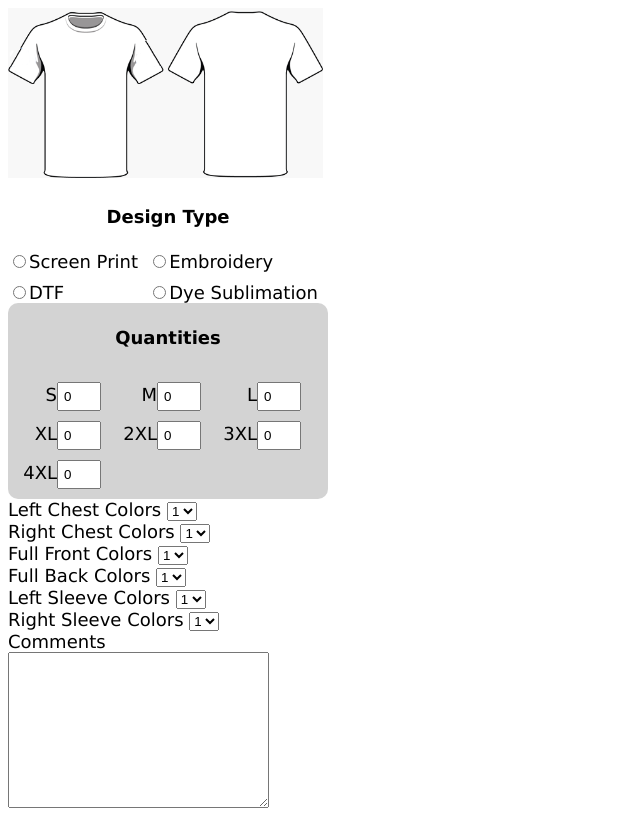
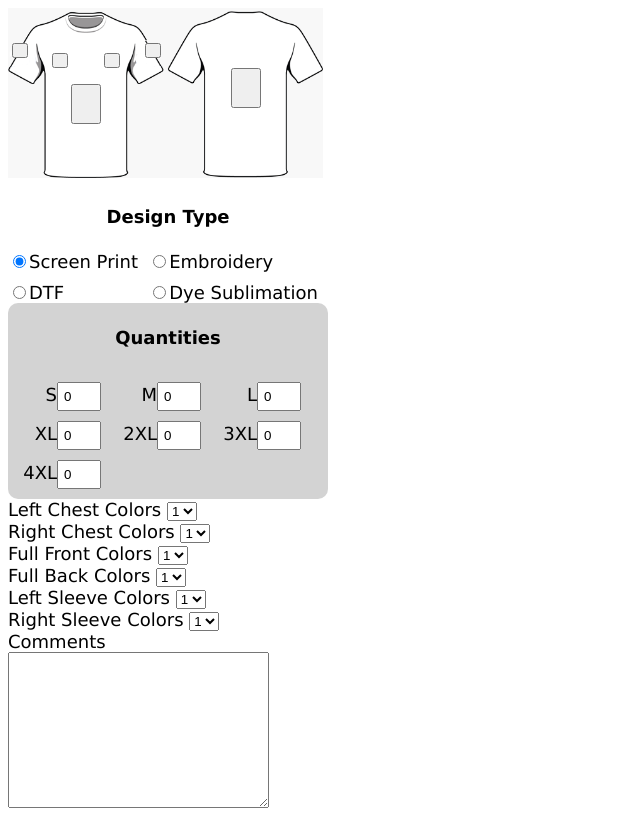
Before and after one commit to imagepointe-jk/pricing-calculator-frontend, a React (Vite) app: page / in a window 1280 px wide. Shown: the whole page, without its empty margins (0-640 px from the left). Built offline with nearby package versions, Linux system fonts and the light colour scheme.

Commit message:
Add ability to select design locations; make screen print options only show when screen print is selected

```diff
--- a/src/components/DesignTypes.tsx
+++ b/src/components/DesignTypes.tsx
@@ -1,25 +1,54 @@
+import { DesignType } from "../sharedTypes";
 import { QuoteRequestStateProps } from "./QuoteInterface";
 import styles from "./styles/QuoteInterface.module.css";
 
 export function DesignTypes({ state, setState }: QuoteRequestStateProps) {
+  function setDesignType(newType: DesignType) {
+    setState({ ...state, designType: newType });
+  }
+
   return (
     <div>
       <h4>Design Type</h4>
       <div className={styles["design-type-options"]}>
         <label htmlFor="screen-print-option">
-          <input type="radio" name="design-type" id="screen-print-option" />
+          <input
+            type="radio"
+            name="design-type"
+            id="screen-print-option"
+            onChange={() => setDesignType("Screen Print")}
+            checked={state.designType === "Screen Print"}
+          />
           Screen Print
         </label>
         <label htmlFor="embroidery-option">
-          <input type="radio" name="design-type" id="embroidery-option" />
+          <input
+            type="radio"
+            name="design-type"
+            id="embroidery-option"
+            onChange={() => setDesignType("Embroidery")}
+            checked={state.designType === "Embroidery"}
+          />
           Embroidery
         </label>
         <label htmlFor="dtf-option">
-          <input type="radio" name="design-type" id="dtf-option" />
+          <input
+            type="radio"
+            name="design-type"
+            id="dtf-option"
+            onChange={() => setDesignType("DTF")}
+            checked={state.designType === "DTF"}
+          />
           DTF
         </label>
         <label htmlFor="dye-sub-option">
-          <input type="radio" name="design-type" id="dye-sub-option" />
+          <input
+            type="radio"
+            name="design-type"
+            id="dye-sub-option"
+            onChange={() => setDesignType("Dye Sublimation")}
+            checked={state.designType === "Dye Sublimation"}
+          />
           Dye Sublimation
         </label>
       </div>
--- a/src/components/GarmentLocationSelector.tsx
+++ b/src/components/GarmentLocationSelector.tsx
@@ -1,12 +1,103 @@
+import { GarmentLocation } from "../types";
 import { QuoteRequestStateProps } from "./QuoteInterface";
+import styles from "./styles/GarmentLocationSelector.module.css";
+import "./styles/GarmentLocationSelector.css";
 
 export function GarmentLocationSelector({
   state,
   setState,
 }: QuoteRequestStateProps) {
+  const {
+    locations: {
+      fullBack,
+      fullFront,
+      leftChest,
+      leftSleeve,
+      rightChest,
+      rightSleeve,
+    },
+  } = state;
+  function toggleLocationState(location: GarmentLocation) {
+    const currentLocationState = parseLocationState(location);
+    const newState = { ...state };
+    if (location === "Full Back")
+      newState.locations.fullBack = !currentLocationState;
+    if (location === "Full Front")
+      newState.locations.fullFront = !currentLocationState;
+    if (location === "Left Chest")
+      newState.locations.leftChest = !currentLocationState;
+    if (location === "Right Chest")
+      newState.locations.rightChest = !currentLocationState;
+    if (location === "Left Sleeve")
+      newState.locations.leftSleeve = !currentLocationState;
+    if (location === "Right Sleeve")
+      newState.locations.rightSleeve = !currentLocationState;
+    setState(newState);
+  }
+
+  function parseLocationState(location: GarmentLocation) {
+    const { locations } = state;
+    switch (location) {
+      case "Full Back":
+        return locations.fullBack;
+      case "Full Front":
+        return locations.fullFront;
+      case "Left Chest":
+        return locations.leftChest;
+      case "Right Chest":
+        return locations.rightChest;
+      case "Left Sleeve":
+        return locations.leftSleeve;
+      case "Right Sleeve":
+        return locations.rightSleeve;
+    }
+  }
+
   return (
-    <div>
+    <div className={styles["main"]}>
       <img src="/garment.png" alt="garment" />
+      <button
+        className={`${styles["location-button"]} ${
+          fullBack ? styles["selected"] : ""
+        }`}
+        id="full-back-button"
+        onClick={() => toggleLocationState("Full Back")}
+      ></button>
+      <button
+        className={`${styles["location-button"]} ${
+          fullFront ? styles["selected"] : ""
+        }`}
+        id="full-front-button"
+        onClick={() => toggleLocationState("Full Front")}
+      ></button>
+      <button
+        className={`${styles["location-button"]} ${
+          leftChest ? styles["selected"] : ""
+        }`}
+        id="left-chest-button"
+        onClick={() => toggleLocationState("Left Chest")}
+      ></button>
+      <button
+        className={`${styles["location-button"]} ${
+          rightChest ? styles["selected"] : ""
+        }`}
+        id="right-chest-button"
+        onClick={() => toggleLocationState("Right Chest")}
+      ></button>
+      <button
+        className={`${styles["location-button"]} ${
+          leftSleeve ? styles["selected"] : ""
+        }`}
+        id="left-sleeve-button"
+        onClick={() => toggleLocationState("Left Sleeve")}
+      ></button>
+      <button
+        className={`${styles["location-button"]} ${
+          rightSleeve ? styles["selected"] : ""
+        }`}
+        id="right-sleeve-button"
+        onClick={() => toggleLocationState("Right Sleeve")}
+      ></button>
     </div>
   );
 }
--- a/src/components/QuoteInterface.tsx
+++ b/src/components/QuoteInterface.tsx
@@ -65,7 +65,7 @@ export function QuoteInterface() {
       />
       <DesignTypes state={requestState} setState={setRequestState} />
       <QuantityFields state={requestState} setState={setRequestState} />
-      {designType && (
+      {designType === "Screen Print" && (
         <ScreenPrintOptions state={requestState} setState={setRequestState} />
       )}
       <div>
--- a/src/components/ScreenPrintOptions.tsx
+++ b/src/components/ScreenPrintOptions.tsx
@@ -1,12 +1,5 @@
+import { GarmentLocation } from "../types";
 import { QuoteRequestStateProps } from "./QuoteInterface";
-
-type GarmentLocation =
-  | "Left Chest"
-  | "Right Chest"
-  | "Full Front"
-  | "Full Back"
-  | "Left Sleeve"
-  | "Right Sleeve";
 
 export function ScreenPrintOptions({
   state,
--- /dev/null
+++ b/src/components/styles/GarmentLocationSelector.css
@@ -0,0 +1,35 @@
+#left-chest-button {
+  left: 96px;
+  top: 45px;
+}
+
+#right-chest-button {
+  left: 44px;
+  top: 45px;
+}
+
+#left-sleeve-button {
+  left: 137px;
+  top: 35px;
+}
+
+#right-sleeve-button {
+  left: 4px;
+  top: 35px;
+}
+
+#full-front-button {
+  left: 63px;
+  top: 76px;
+}
+
+#full-back-button {
+  left: 223px;
+  top: 60px;
+}
+
+#full-front-button,
+#full-back-button {
+  width: 30px;
+  height: 40px;
+}
--- /dev/null
+++ b/src/components/styles/GarmentLocationSelector.module.css
@@ -0,0 +1,13 @@
+.main {
+  position: relative;
+}
+
+.location-button {
+  position: absolute;
+  width: 10px;
+  height: 15px;
+}
+
+.selected {
+  background-color: red;
+}
--- /dev/null
+++ b/src/types.ts
@@ -0,0 +1,7 @@
+export type GarmentLocation =
+  | "Left Chest"
+  | "Right Chest"
+  | "Full Front"
+  | "Full Back"
+  | "Left Sleeve"
+  | "Right Sleeve";
```
